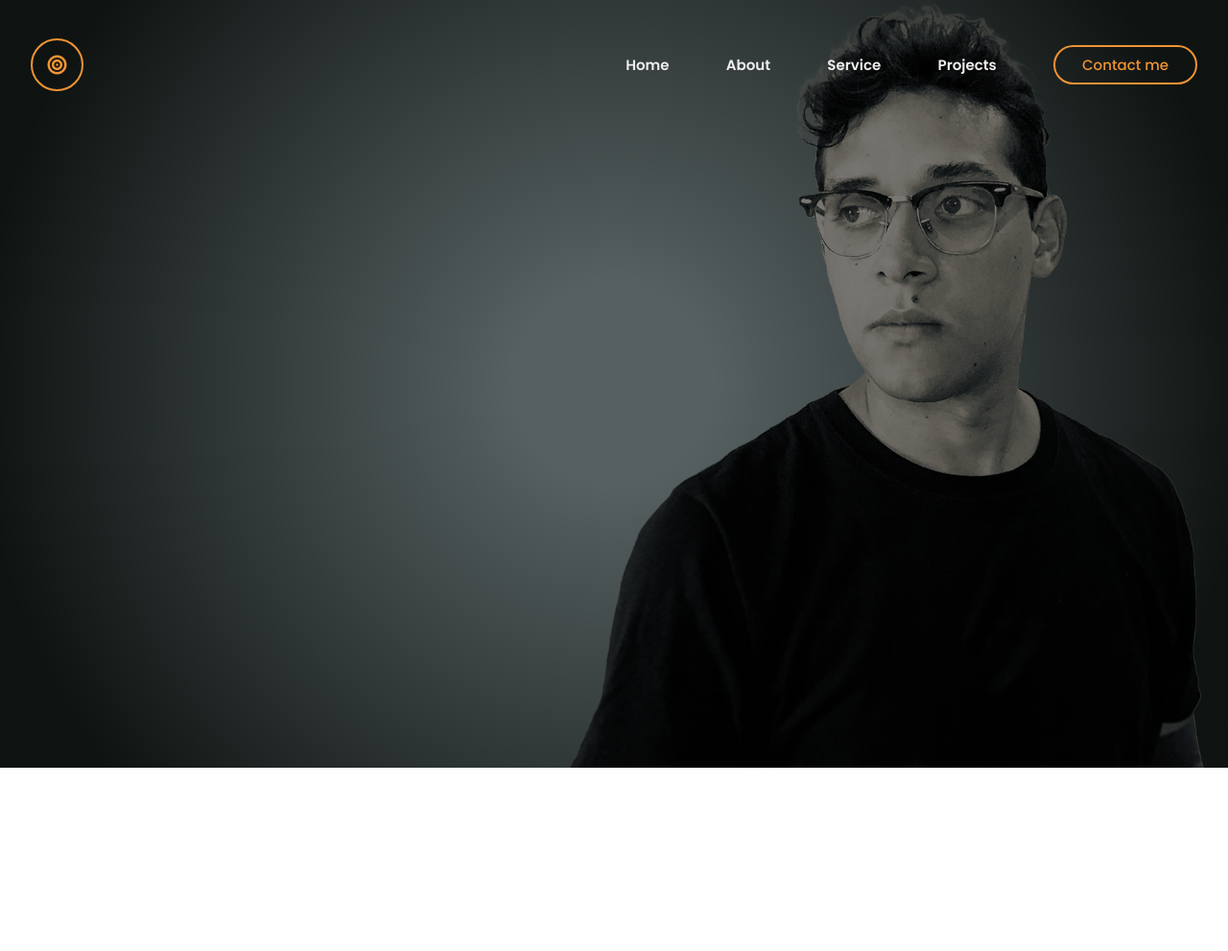
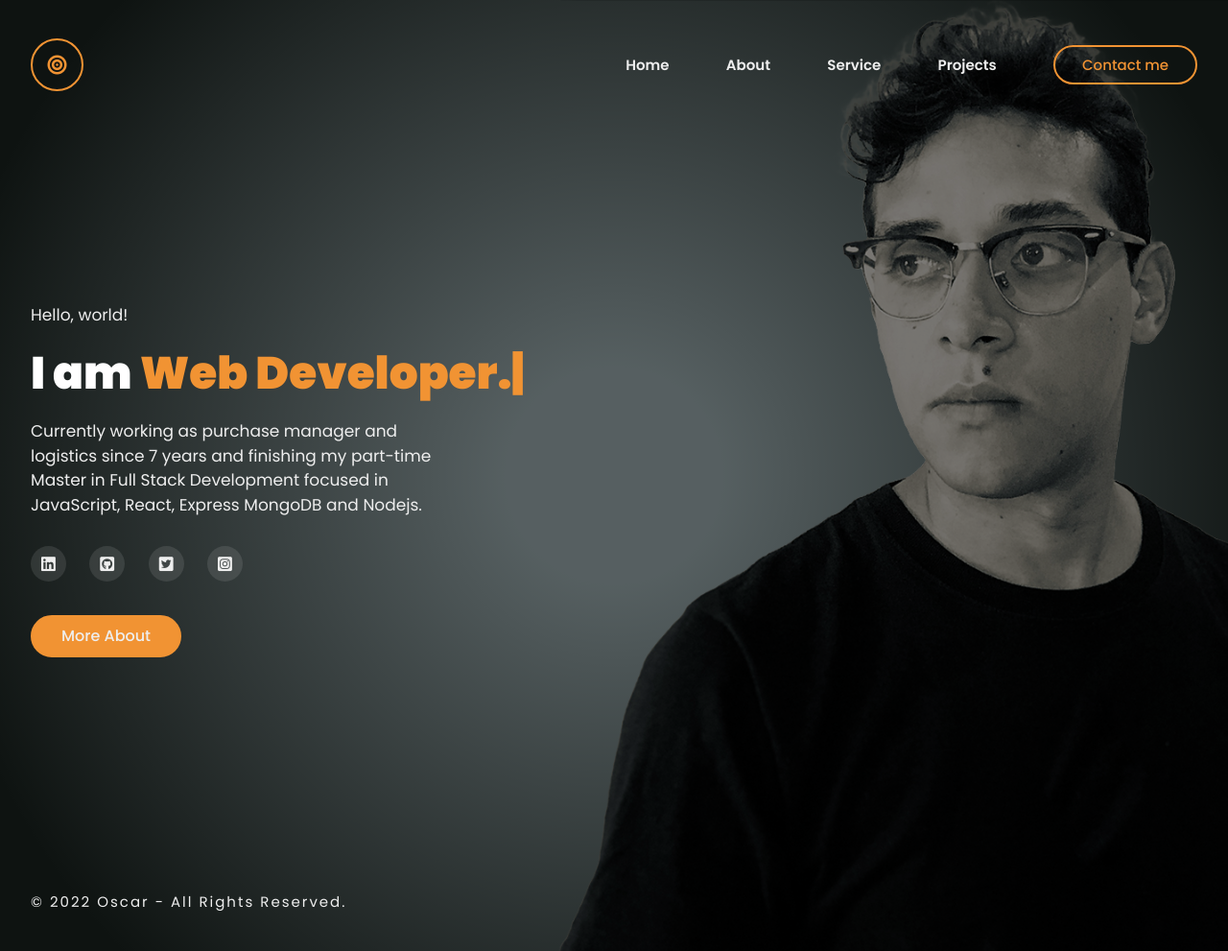
Before and after one commit to insert-oreyes/portfolio-oreyesdev, a website: page public/index.html in a window 1280 px wide. Shown: the whole page at 96% size. Before the commit the page ends 800 px from the top, so only its background shows below. Drawn offline with nearby package versions, Linux system fonts and the light colour scheme.

Commit message:
More details info added to the landing

```diff
--- a/public/index.html
+++ b/public/index.html
@@ -42,7 +42,44 @@
             </ul>
           </nav>
         </header>
+
+        <div class="container">
+          <div class="hero-text">
+            <h3>Hello, world!</h3>
+            <h1>I am <span class="input"></span></h1>
+            <p>
+              Currently working as purchase manager and logistics since 7 years
+              and finishing my part-time Master in Full Stack Development
+              focused in JavaScript, React, Express MongoDB and Nodejs.
+            </p>
+            <div class="social">
+              <a href="#"><i class="fa-brands fa-linkedin"></i></a>
+              <a href="#"><i class="fa-brands fa-square-github"></i></a>
+              <a href="#"><i class="fa-brands fa-square-twitter"></i></a>
+              <a href="#"><i class="fa-brands fa-square-instagram"></i></a>
+            </div>
+            <button type="button">More About</button>
+          </div>
+          <div class="bottom">
+            <p>© 2022 Oscar - All Rights Reserved.</p>
+          </div>
+        </div>
       </div>
     </section>
+    <script type="text/javascript" src="./index.js"></script>
+    <script src="https://cdn.jsdelivr.net/npm/typed.js@2.0.12"></script>
+    <script>
+      var typed = new Typed('.input', {
+        strings: [
+          'Oscar Reyes.',
+          'Web Developer.',
+          'Graphic Designer.',
+          'Purchase Manager.',
+        ],
+        typeSpeed: 70,
+        backSpeed: 60,
+        loop: true,
+      })
+    </script>
   </body>
 </html>
--- a/public/styles.css
+++ b/public/styles.css
@@ -112,4 +112,107 @@ nav .navList li.btn a:hover{
     background: #F19333;
     color: #eee;
     transition: .4s;
+    transform: scale(1.1);
+    -webkit-transform: scale(1.1);
+    -moz-transform: scale(1.1);
+    -ms-transform: scale(1.1);
+    -o-transform: scale(1.1);
 }
+
+.container{
+    padding-top: 190px;
+}
+.container .hero-text{
+    margin-bottom: 40px;
+}
+
+.container .hero-text h1{
+    color: white;
+    font-size: 47px;
+    font-weight: 900;
+    line-height: 1.2;
+    margin: 20px 0px 20px;
+}
+span{
+    color: #F19333;
+}
+.container .hero-text h3{
+    color:#eee;
+    font-weight: 400;
+    font-size: 17px;
+}
+
+.container .hero-text p{
+    width: 440px;
+    max-width: 100%;
+    color:#eee;
+    font-weight: 400;
+    font-size: 17px;
+    line-height: 1.5;
+    margin-bottom: 30px;
+}
+
+.social a{
+    border-radius: 50%;
+    width: 37px;
+    height: 37px;
+    display: inline-flex;
+    align-items: center;
+    justify-content: center;
+    font-size: 17px;
+    color:#eee;
+    cursor: pointer;
+    margin-right: 20px;
+    margin-bottom: 35px;
+    background-color: rgba(255,255,255,0.1);
+}
+
+.social a:hover{
+    transform: scale(1.1);
+    transition: .4s;
+   background: #F19333;
+}
+
+.container .hero-text button{
+    color: #eee;
+    background-color: #F19333;
+    font-size: 16px;
+    font-weight: 500;
+    line-height: 24px;
+    padding: 8px 30px;
+    border: 2px solid #F19333;
+    border-radius: 30px;
+    cursor: pointer;
+    -webkit-border-radius: 30px;
+    -moz-border-radius: 30px;
+    -ms-border-radius: 30px;
+    -o-border-radius: 30px;
+}
+
+.container .hero-text button:hover{
+    background: transparent;
+    border: 2px solid #F19333;
+    color: #F19333;
+    transition: 0.4s;
+    -webkit-transition: 0.4s;
+    -moz-transition: 0.4s;
+    -ms-transition: 0.4s;
+    -o-transition: 0.4s;
+}
+
+.bottom{
+    margin-top: 243px;
+    padding-bottom: 40px;
+}
+
+.bottom p {
+    color: #eee;
+    letter-spacing: 2px;
+    font-size: 15px;
+}
+
+@media screen and (max-width: 930px){
+    nav .hamMenu {
+        display: initial
+    }
+}
```
Also changed, not shown: public/index.js (added).
